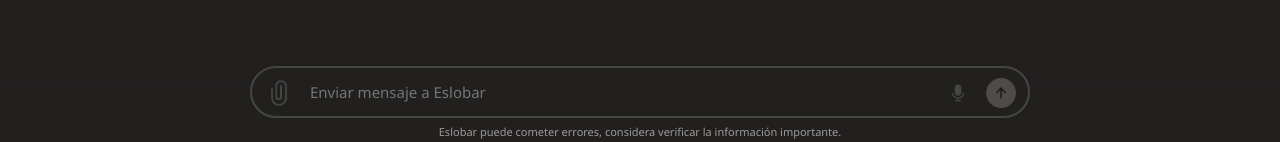
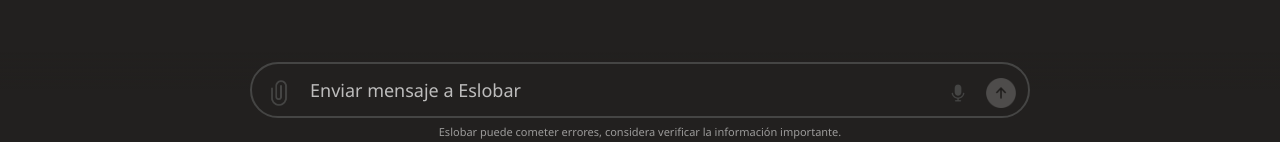
Before and after one commit to PogostureOficial/eslobar-agent, a plain HTML site: page index.html in a window 1280 px wide. Shown: the part 655-797 px from the top of the page. Drawn offline with Linux system fonts and the light colour scheme.

Commit message:
Update app.css

```diff
--- a/static/css/app.css
+++ b/static/css/app.css
@@ -493,3 +493,10 @@
   user-select: none;
   margin: 2px 0 0 0; /* Pegado abajo de la caja */
 }
+
+#input::placeholder {
+  color: #fff;         /* color gris suave */
+  opacity: 0.7;                /* hace que no sea tan fuerte */
+  font-size: 18px;             /* mismo tamaño que el input */
+  font-family: "Segoe UI", Inter, Roboto, system-ui, sans-serif;
+}
```
